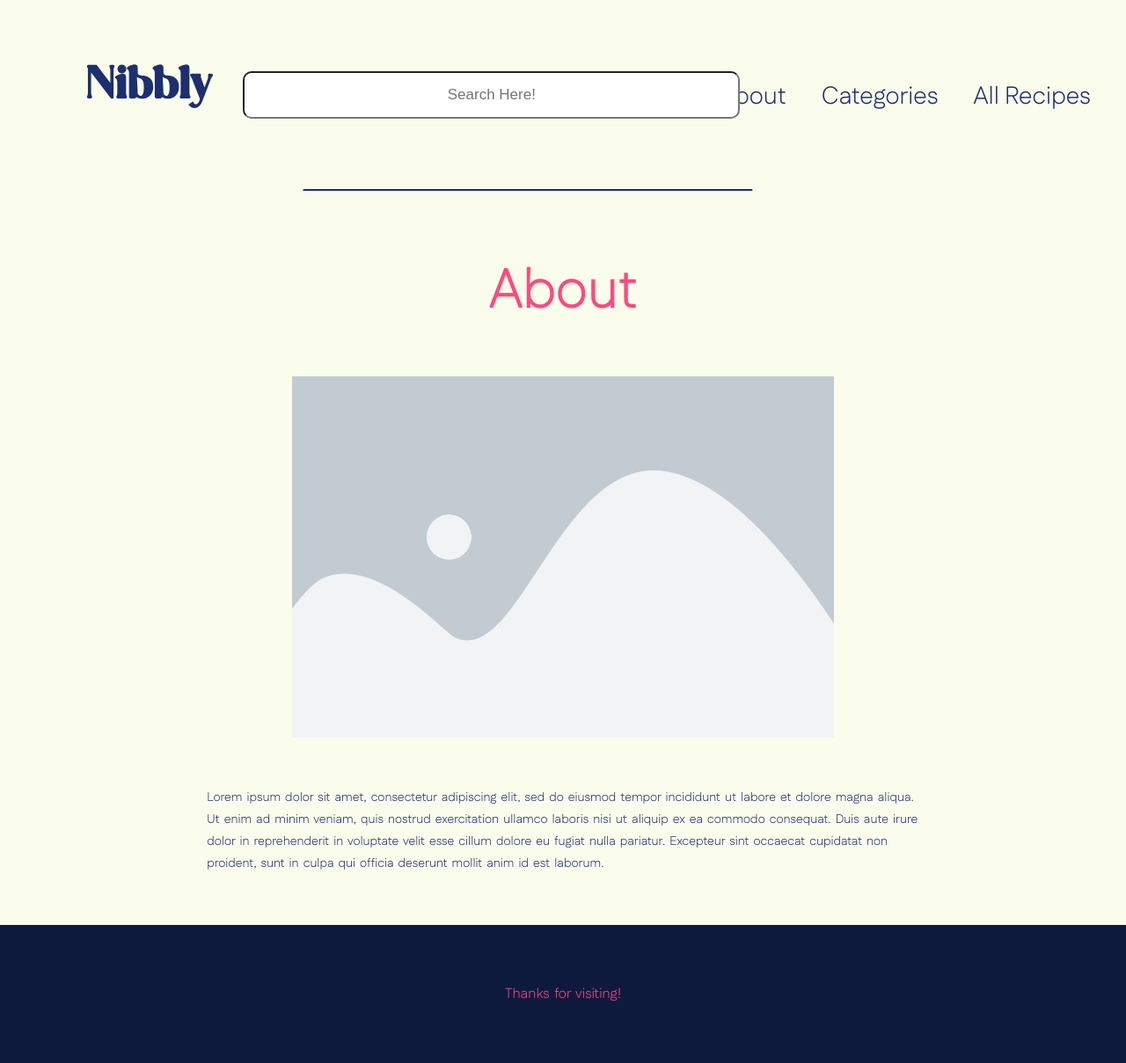
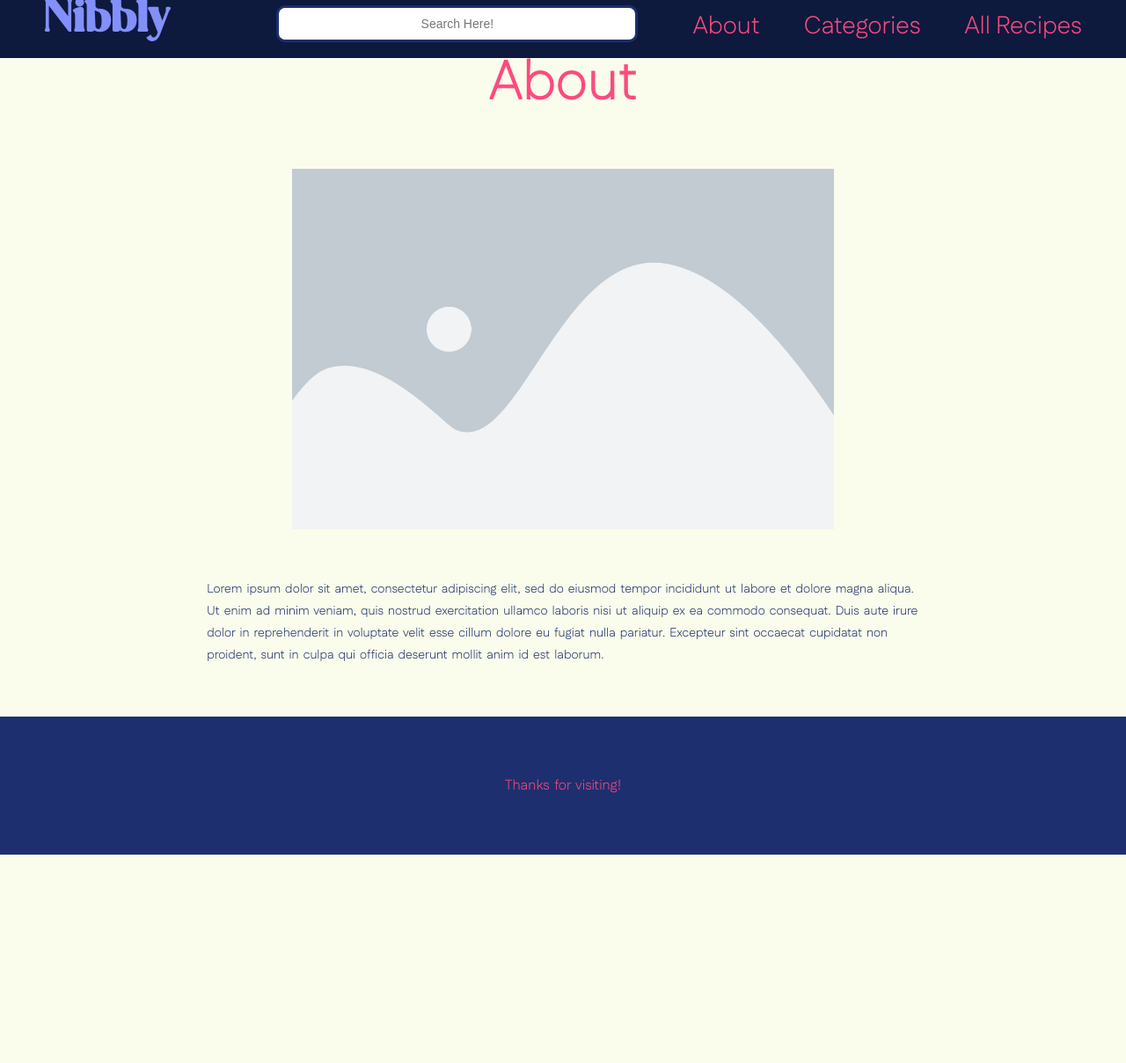
Before and after one commit to vzurui/idm232-vpl26, a PHP site: page /about.html in a window 1280 px wide. Shown: the whole page at 88% size. After the commit the page ends 972 px from the top, so only its background shows below. Run offline with PHP 8.4, Linux system fonts and the light colour scheme.

Commit message:
update
changed header to sticky header and updated styliings, updated footing stylings

```diff
--- a/about.html
+++ b/about.html
@@ -16,18 +16,16 @@
 			<li><a href="categories.html">Categories</a></li>
 			<li><a href="all-recipes.html">All Recipes</a></li>
 		</ul>
-	</header>
 
-
-	<div class="topnav">
+		<div class="topnav">
 		<div class="search-container">
 			<form action="/action_page.php">
 				<input type="text" placeholder="Search Here!" name="search">
 			</form>
 		</div>
 	</div>
+	</header>
 
-	<hr class="solid">
 
 	<h2>About</h2>
 	<img class="placeholder-image" src="images/elementor-placeholder-image.webp" alt="gray-placeholder-image">
--- a/all-recipes.html
+++ b/all-recipes.html
@@ -16,18 +16,16 @@
 			<li><a href="categories.html">Categories</a></li>
 			<li><a href="all-recipes.html">All Recipes</a></li>
 		</ul>
-	</header>
 
-
-	<div class="topnav">
+		<div class="topnav">
 		<div class="search-container">
 			<form action="/action_page.php">
 				<input type="text" placeholder="Search Here!" name="search">
 			</form>
 		</div>
 	</div>
+	</header>
 
-	<hr class="solid">
 
 	<h2>All Recipes</h2>
 	<div class="recipe-grid">
--- a/categories.html
+++ b/categories.html
@@ -16,18 +16,16 @@
       <li><a href="categories.html">Categories</a></li>
       <li><a href="all-recipes.html">All Recipes</a></li>
     </ul>
-  </header>
 
-
-  <div class="topnav">
+    <div class="topnav">
     <div class="search-container">
       <form action="/action_page.php">
         <input type="text" placeholder="Search Here!" name="search">
       </form>
     </div>
   </div>
+  </header>
 
-  <hr class="solid">
 
 	<h2>Categories</h2>
 
--- a/css/style.css
+++ b/css/style.css
@@ -57,7 +57,7 @@ body {
 }
 
 h1 {
-	color: var(--nightlife);
+	color: var(--orchid-);
 	font-family: var(--font-title);
 	font-size: 4.5vw;
 	margin: -0.25em 0 0 0.5em;
@@ -93,7 +93,7 @@ nav {
 a {
 	/* margin-right: 1em; */
 	text-decoration: none;
-	color: var(--nightlife);
+	color: var(--flamingo-);
 }
 
 a:hover {
@@ -108,7 +108,7 @@ footer {
 	display: flex;
 	flex-direction: column;
 	color: var(--flamingo-);
-	background-color: var(--eclipse);
+	background-color: var(--nightlife);
 	font-family: var(--font-title), Arial, Helvetica, sans-serif;
 	padding: 2px;
 	text-align: center;
@@ -141,15 +141,16 @@ hr.solid {
 .topnav .search-container {
   display: flex;
   justify-content: center;
-	margin: 2em 0;
+	margin: 0;
 }
 
 .topnav input[type=text] {
-  padding: 15px 10em;
-  margin-top: 1em;
-  font-size: 17px;
+  padding: 10px 8em;
+  margin-top: 1.2em;
+  font-size: 14px;
 	text-align: center;
   border-radius: 10px;
+	border: 3px solid var(--nightlife)
 }
 
 .placeholder-image {
@@ -202,16 +203,19 @@ body {
 
 a {
 	font-family: 'fustat', Arial, Helvetica, sans-serif;
-  color: var(--nightlife);
+  color: var(--flamingo-);
 	font-size: 3.5vh;
 }
 
 /* header */
 
 .header {
+	background-color: var(--eclipse);
+	position: fixed;
   width: 100%;
   z-index: 3;
-	margin: 4em 1.5em;
+	margin: -5em -1.5em;
+	padding-top: 8px;
 }
 
 .header ul {
@@ -224,7 +228,7 @@ a {
 
 .header li a { /* causing margin space */
   display: block;
-  padding: 30px 40px 30px 0;
+  padding: 25px 50px 20px 0;
   text-decoration: none;
 }
 
--- a/recipe.html
+++ b/recipe.html
@@ -16,17 +16,16 @@
       <li><a href="categories.html">Categories</a></li>
       <li><a href="all-recipes.html">All Recipes</a></li>
     </ul>
-  </header>
 
-  <div class="topnav">
+    <div class="topnav">
     <div class="search-container">
       <form action="/action_page.php">
         <input type="text" placeholder="Search Here!" name="search">
       </form>
     </div>
   </div>
+  </header>
 
-  <hr class="solid">
 
 	<h2>Single Recipe</h2>
 
```
Also changed, not shown: index.html (+6 -4 lines).
